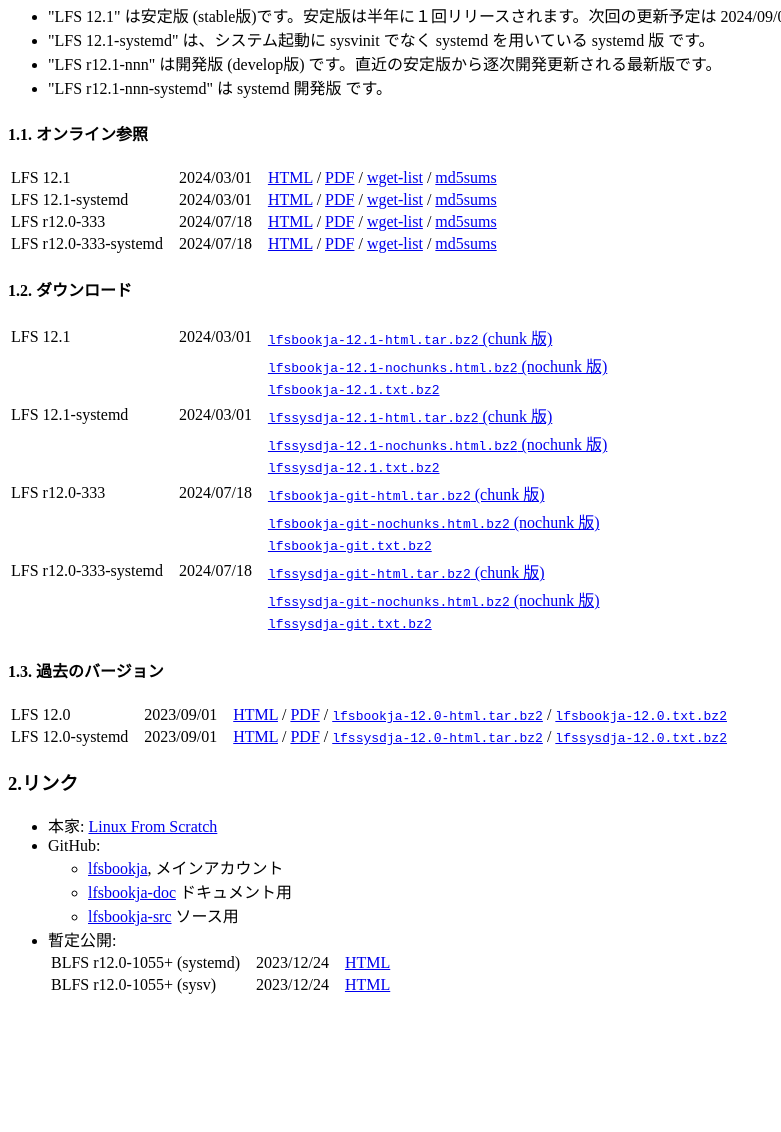
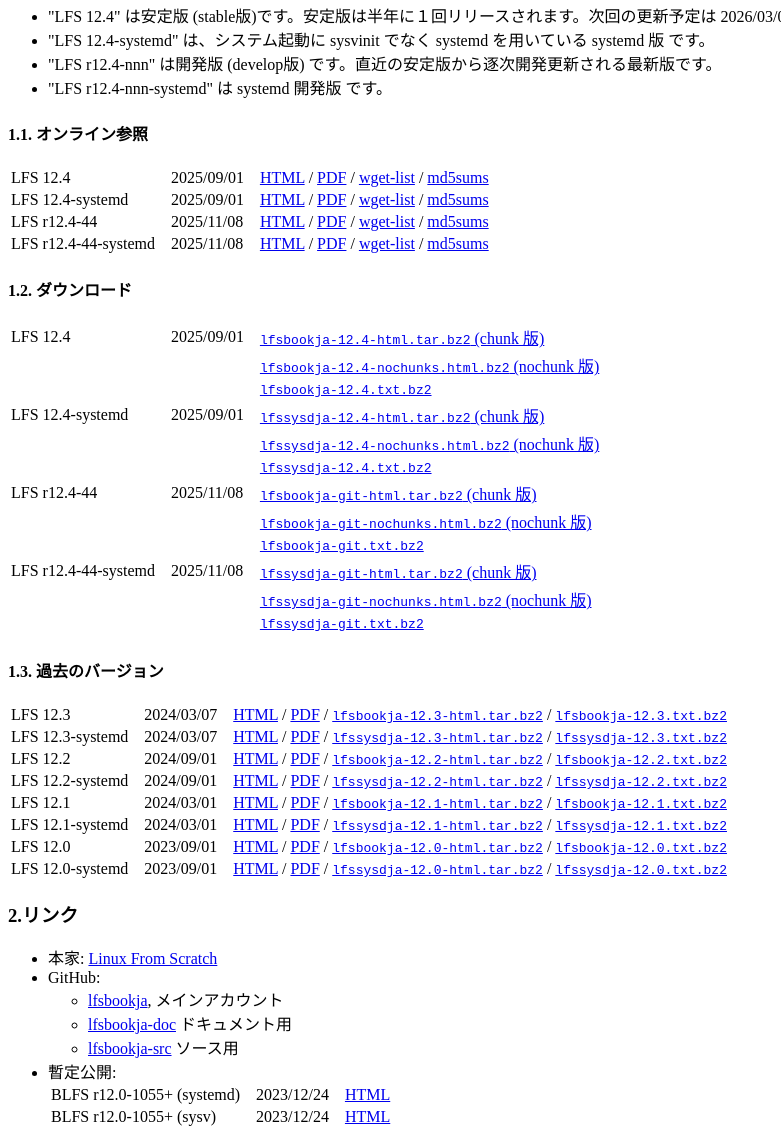
Before and after one commit to matsuand/docbuild, a plain HTML site: page LFS/LFS/lfsbookja-src/ja.index.html in a window 1280 px wide. Shown: the part 271-1403 px from the top of the page, without its empty margins (0-781 px from the left). Before the commit the page ends 1284 px from the top, so only its background shows below. Drawn offline with Linux system fonts and the light colour scheme.

```diff
--- a/LFS/LFS/lfsbookja-src/ja.index.html
+++ b/LFS/LFS/lfsbookja-src/ja.index.html
@@ -14,7 +14,7 @@
 </p>
 </div>
 
-<h1 align="center">LFSブック日本語版 <small>(lfsbookja)</small><br/><small>2024/07/18</small></h1>
+<h1 align="center">LFSブック日本語版 <small>(lfsbookja)</small><br/><small>2025/11/08</small></h1>
 <div align="right">l f s b o o k j a&nbsp;&nbsp;&nbsp;AT&nbsp;&nbsp;&nbsp;g m a i l&nbsp;&nbsp;&nbsp;DOT&nbsp;&nbsp;&nbsp;c o m</div>
 
 <h3>1.内容</h3>
@@ -22,34 +22,34 @@
 <p>LFS (Linux From Scratch) ブックの日本語版を提供します。</p>
 
 <ul>
-<li>"LFS 12.1" は安定版 (stable版)です。安定版は半年に１回リリースされます。次回の更新予定は 2024/09/01 です。</li>
-<li>"LFS 12.1-systemd" は、システム起動に sysvinit でなく systemd を用いている systemd 版 です。</li>
-<li>"LFS r12.1-nnn" は開発版 (develop版) です。直近の安定版から逐次開発更新される最新版です。</li>
-<li>"LFS r12.1-nnn-systemd" は systemd 開発版 です。</li>
+<li>"LFS 12.4" は安定版 (stable版)です。安定版は半年に１回リリースされます。次回の更新予定は 2026/03/01 です。</li>
+<li>"LFS 12.4-systemd" は、システム起動に sysvinit でなく systemd を用いている systemd 版 です。</li>
+<li>"LFS r12.4-nnn" は開発版 (develop版) です。直近の安定版から逐次開発更新される最新版です。</li>
+<li>"LFS r12.4-nnn-systemd" は systemd 開発版 です。</li>
 </ul>
 
 <h4>1.1. オンライン参照</h4>
 
 <table border=0>
 <tr>
-<td>LFS 12.1</td><td>&nbsp;&nbsp;</td>
-<td>2024/03/01</td><td>&nbsp;&nbsp;</td>
-<td><a href="12.1-ja/index.html">HTML</a> /
-<a href="download/lfsbookja-12.1.pdf">PDF</a> /
-<a href="12.1-ja/wget-list">wget-list</a> /
-<a href="12.1-ja/md5sums">md5sums</a></td>
+<td>LFS 12.4</td><td>&nbsp;&nbsp;</td>
+<td>2025/09/01</td><td>&nbsp;&nbsp;</td>
+<td><a href="12.4-ja/index.html">HTML</a> /
+<a href="download/lfsbookja-12.4.pdf">PDF</a> /
+<a href="12.4-ja/wget-list">wget-list</a> /
+<a href="12.4-ja/md5sums">md5sums</a></td>
 </tr>
 <tr>
-<td>LFS 12.1-systemd</td><td>&nbsp;&nbsp;</td>
-<td>2024/03/01</td><td>&nbsp;&nbsp;</td>
-<td><a href="12.1-sysdja/index.html">HTML</a> /
-<a href="download/lfssysdja-12.1.pdf">PDF</a> /
-<a href="12.1-sysdja/wget-list">wget-list</a> /
-<a href="12.1-sysdja/md5sums">md5sums</a></td>
+<td>LFS 12.4-systemd</td><td>&nbsp;&nbsp;</td>
+<td>2025/09/01</td><td>&nbsp;&nbsp;</td>
+<td><a href="12.4-sysdja/index.html">HTML</a> /
+<a href="download/lfssysdja-12.4.pdf">PDF</a> /
+<a href="12.4-sysdja/wget-list">wget-list</a> /
+<a href="12.4-sysdja/md5sums">md5sums</a></td>
 </tr>
 <tr>
-<td>LFS r12.0-333</td><td>&nbsp;&nbsp;</td>
-<td>2024/07/18</td><td>&nbsp;&nbsp;</td>
+<td>LFS r12.4-44</td><td>&nbsp;&nbsp;</td>
+<td>2025/11/08</td><td>&nbsp;&nbsp;</td>
 <td>
 <a href="git-ja/index.html">HTML</a> /
 <a href="download/lfsbookja-git.pdf">PDF</a> /
@@ -58,8 +58,8 @@
 </tr>
 
 <tr>
-<td>LFS r12.0-333-systemd</td><td>&nbsp;&nbsp;</td>
-<td>2024/07/18</td><td>&nbsp;&nbsp;</td>
+<td>LFS r12.4-44-systemd</td><td>&nbsp;&nbsp;</td>
+<td>2025/11/08</td><td>&nbsp;&nbsp;</td>
 <td>
 <a href="git-sysdja/index.html">HTML</a> /
 <a href="download/lfssysdja-git.pdf">PDF</a> /
@@ -72,43 +72,43 @@
 
 <table border=0>
 <tr>
-<td>LFS 12.1</td><td>&nbsp;&nbsp;</td>
-<td>2024/03/01</td><td>&nbsp;&nbsp;</td>
+<td>LFS 12.4</td><td>&nbsp;&nbsp;</td>
+<td>2025/09/01</td><td>&nbsp;&nbsp;</td>
 <td>
-<a href="download/lfsbookja-12.1-html.tar.bz2"><tt>lfsbookja-12.1-html.tar.bz2</tt> (chunk 版)</a>
+<a href="download/lfsbookja-12.4-html.tar.bz2"><tt>lfsbookja-12.4-html.tar.bz2</tt> (chunk 版)</a>
 </td>
 </tr>
 <tr>
 <td></td><td>&nbsp;&nbsp;</td>
 <td></td><td>&nbsp;&nbsp;</td>
-<td><a href="download/lfsbookja-12.1-nochunks.html.bz2"><tt>lfsbookja-12.1-nochunks.html.bz2</tt> (nochunk 版)</a></td>
+<td><a href="download/lfsbookja-12.4-nochunks.html.bz2"><tt>lfsbookja-12.4-nochunks.html.bz2</tt> (nochunk 版)</a></td>
 </tr>
 <tr>
 <td></td><td>&nbsp;&nbsp;</td>
 <td></td><td>&nbsp;&nbsp;</td>
-<td><a href="download/lfsbookja-12.1.txt.bz2"><tt>lfsbookja-12.1.txt.bz2</tt></a></td>
+<td><a href="download/lfsbookja-12.4.txt.bz2"><tt>lfsbookja-12.4.txt.bz2</tt></a></td>
 </tr>
 <tr>
-<td>LFS 12.1-systemd</td><td>&nbsp;&nbsp;</td>
-<td>2024/03/01</td><td>&nbsp;&nbsp;</td>
+<td>LFS 12.4-systemd</td><td>&nbsp;&nbsp;</td>
+<td>2025/09/01</td><td>&nbsp;&nbsp;</td>
 <td>
-<a href="download/lfssysdja-12.1-html.tar.bz2"><tt>lfssysdja-12.1-html.tar.bz2</tt> (chunk 版)</a>
+<a href="download/lfssysdja-12.4-html.tar.bz2"><tt>lfssysdja-12.4-html.tar.bz2</tt> (chunk 版)</a>
 </td>
 </tr>
 <tr>
 <td></td><td>&nbsp;&nbsp;</td>
 <td></td><td>&nbsp;&nbsp;</td>
-<td><a href="download/lfssysdja-12.1-nochunks.html.bz2"><tt>lfssysdja-12.1-nochunks.html.bz2</tt> (nochunk 版)</a></td>
+<td><a href="download/lfssysdja-12.4-nochunks.html.bz2"><tt>lfssysdja-12.4-nochunks.html.bz2</tt> (nochunk 版)</a></td>
 </tr>
 <tr>
 <td></td><td>&nbsp;&nbsp;</td>
 <td></td><td>&nbsp;&nbsp;</td>
-<td><a href="download/lfssysdja-12.1.txt.bz2"><tt>lfssysdja-12.1.txt.bz2</tt></a></td>
+<td><a href="download/lfssysdja-12.4.txt.bz2"><tt>lfssysdja-12.4.txt.bz2</tt></a></td>
 </tr>
 
 <tr>
-<td>LFS r12.0-333</td><td>&nbsp;&nbsp;</td>
-<td>2024/07/18</td><td>&nbsp;&nbsp;</td>
+<td>LFS r12.4-44</td><td>&nbsp;&nbsp;</td>
+<td>2025/11/08</td><td>&nbsp;&nbsp;</td>
 <td>
 <a href="download/lfsbookja-git-html.tar.bz2"><tt>lfsbookja-git-html.tar.bz2</tt> (chunk 版)</a>
 </td>
@@ -125,8 +125,8 @@
 </tr>
 
 <tr>
-<td>LFS r12.0-333-systemd</td><td>&nbsp;&nbsp;</td>
-<td>2024/07/18</td><td>&nbsp;&nbsp;</td>
+<td>LFS r12.4-44-systemd</td><td>&nbsp;&nbsp;</td>
+<td>2025/11/08</td><td>&nbsp;&nbsp;</td>
 <td>
 <a href="download/lfssysdja-git-html.tar.bz2"><tt>lfssysdja-git-html.tar.bz2</tt> (chunk 版)</a>
 </td>
@@ -149,13 +149,79 @@
 <table border=0>
 
 <tr>
+<td>LFS 12.3</td><td>&nbsp;&nbsp;</td>
+<td>2024/03/07</td><td>&nbsp;&nbsp;</td>
+<td>
+<a href="12.3-ja/">HTML</a> /
+<a href="download/lfsbookja-12.3.pdf">PDF</a> /
+<a href="download/lfsbookja-12.3-html.tar.bz2"><tt>lfsbookja-12.3-html.tar.bz2</tt></a> /
+<a href="download/lfsbookja-12.3.txt.bz2"><tt>lfsbookja-12.3.txt.bz2</tt></a>
+</td>
+</tr>
+
+<tr>
+<td>LFS 12.3-systemd</td><td>&nbsp;&nbsp;</td>
+<td>2024/03/07</td><td>&nbsp;&nbsp;</td>
+<td>
+<a href="12.3-sysdja/">HTML</a> /
+<a href="download/lfssysdja-12.3.pdf">PDF</a> /
+<a href="download/lfssysdja-12.3-html.tar.bz2"><tt>lfssysdja-12.3-html.tar.bz2</tt></a> /
+<a href="download/lfssysdja-12.3.txt.bz2"><tt>lfssysdja-12.3.txt.bz2</tt></a>
+</td>
+</tr>
+
+<tr>
+<td>LFS 12.2</td><td>&nbsp;&nbsp;</td>
+<td>2024/09/01</td><td>&nbsp;&nbsp;</td>
+<td>
+<a href="12.2-ja/">HTML</a> /
+<a href="download/lfsbookja-12.2.pdf">PDF</a> /
+<a href="download/lfsbookja-12.2-html.tar.bz2"><tt>lfsbookja-12.2-html.tar.bz2</tt></a> /
+<a href="download/lfsbookja-12.2.txt.bz2"><tt>lfsbookja-12.2.txt.bz2</tt></a>
+</td>
+</tr>
+
+<tr>
+<td>LFS 12.2-systemd</td><td>&nbsp;&nbsp;</td>
+<td>2024/09/01</td><td>&nbsp;&nbsp;</td>
+<td>
+<a href="12.2-sysdja/">HTML</a> /
+<a href="download/lfssysdja-12.2.pdf">PDF</a> /
+<a href="download/lfssysdja-12.2-html.tar.bz2"><tt>lfssysdja-12.2-html.tar.bz2</tt></a> /
+<a href="download/lfssysdja-12.2.txt.bz2"><tt>lfssysdja-12.2.txt.bz2</tt></a>
+</td>
+</tr>
+
+<tr>
+<td>LFS 12.1</td><td>&nbsp;&nbsp;</td>
+<td>2024/03/01</td><td>&nbsp;&nbsp;</td>
+<td>
+<a href="12.1-ja/">HTML</a> /
+<a href="download/lfsbookja-12.1.pdf">PDF</a> /
+<a href="download/lfsbookja-12.1-html.tar.bz2"><tt>lfsbookja-12.1-html.tar.bz2</tt></a> /
+<a href="download/lfsbookja-12.1.txt.bz2"><tt>lfsbookja-12.1.txt.bz2</tt></a>
+</td>
+</tr>
+
+<tr>
+<td>LFS 12.1-systemd</td><td>&nbsp;&nbsp;</td>
+<td>2024/03/01</td><td>&nbsp;&nbsp;</td>
+<td>
+<a href="12.1-sysdja/">HTML</a> /
+<a href="download/lfssysdja-12.1.pdf">PDF</a> /
+<a href="download/lfssysdja-12.1-html.tar.bz2"><tt>lfssysdja-12.1-html.tar.bz2</tt></a> /
+<a href="download/lfssysdja-12.1.txt.bz2"><tt>lfssysdja-12.1.txt.bz2</tt></a>
+</td>
+</tr>
+
+<tr>
 <td>LFS 12.0</td><td>&nbsp;&nbsp;</td>
 <td>2023/09/01</td><td>&nbsp;&nbsp;</td>
 <td>
-<a href="http://lfsbookja.osdn.jp/12.0-ja/">HTML</a> /
-<a href="http://lfsbookja.osdn.jp/12.0-ja/lfsbookja-12.0.pdf">PDF</a> /
-<a href="http://lfsbookja.osdn.jp/lfsbookja-12.0-html.tar.bz2"><tt>lfsbookja-12.0-html.tar.bz2</tt></a> /
-<a href="http://lfsbookja.osdn.jp/lfsbookja-12.0.txt.bz2"><tt>lfsbookja-12.0.txt.bz2</tt></a>
+<a href="12.0-ja/">HTML</a> /
+<a href="download/lfsbookja-12.0.pdf">PDF</a> /
+<a href="download/lfsbookja-12.0-html.tar.bz2"><tt>lfsbookja-12.0-html.tar.bz2</tt></a> /
+<a href="download/lfsbookja-12.0.txt.bz2"><tt>lfsbookja-12.0.txt.bz2</tt></a>
 </td>
 </tr>
 
@@ -163,10 +229,10 @@
 <td>LFS 12.0-systemd</td><td>&nbsp;&nbsp;</td>
 <td>2023/09/01</td><td>&nbsp;&nbsp;</td>
 <td>
-<a href="http://lfsbookja.osdn.jp/12.0-sysdja/">HTML</a> /
-<a href="http://lfsbookja.osdn.jp/12.0-sysdja/lfssysdja-12.0.pdf">PDF</a> /
-<a href="http://lfsbookja.osdn.jp/lfssysdja-12.0-html.tar.bz2"><tt>lfssysdja-12.0-html.tar.bz2</tt></a> /
-<a href="http://lfsbookja.osdn.jp/lfssysdja-12.0.txt.bz2"><tt>lfssysdja-12.0.txt.bz2</tt></a>
+<a href="12.0-sysdja/">HTML</a> /
+<a href="download/lfssysdja-12.0.pdf">PDF</a> /
+<a href="download/lfssysdja-12.0-html.tar.bz2"><tt>lfssysdja-12.0-html.tar.bz2</tt></a> /
+<a href="download/lfssysdja-12.0.txt.bz2"><tt>lfssysdja-12.0.txt.bz2</tt></a>
 </td>
 </tr>
 
```
Also changed, not shown: LFS/LFS/lfsbookja-src/index.html (+106 -39 lines), 8 other files.
